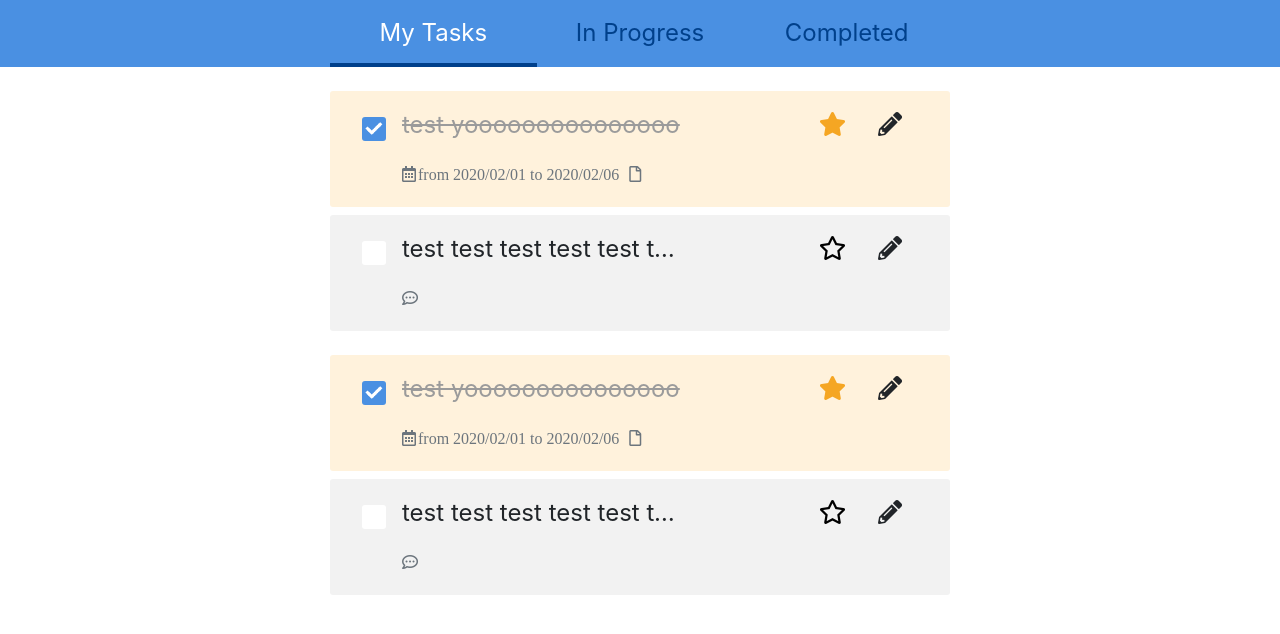
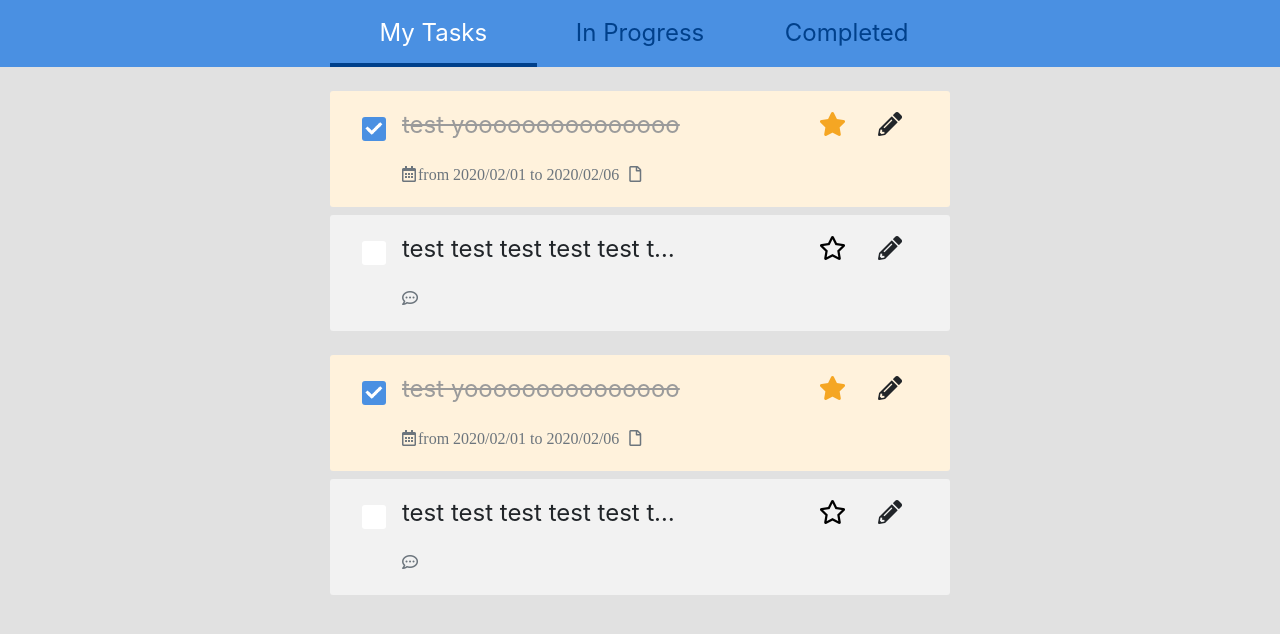
Before and after one commit to zondatw/vue-todolist, a Vue app: page / in a window 1280 px wide. Shown: the top 634 px of the page. Built offline with nearby package versions, Linux system fonts and the light colour scheme.

Commit message:
Fixed typo

```diff
--- a/src/assets/all.scss
+++ b/src/assets/all.scss
@@ -8,5 +8,5 @@
 @import './components/todo-item';
 
 body {
-  background-break: #E1E1E1;
+  background-color: #E1E1E1;
 }
```
